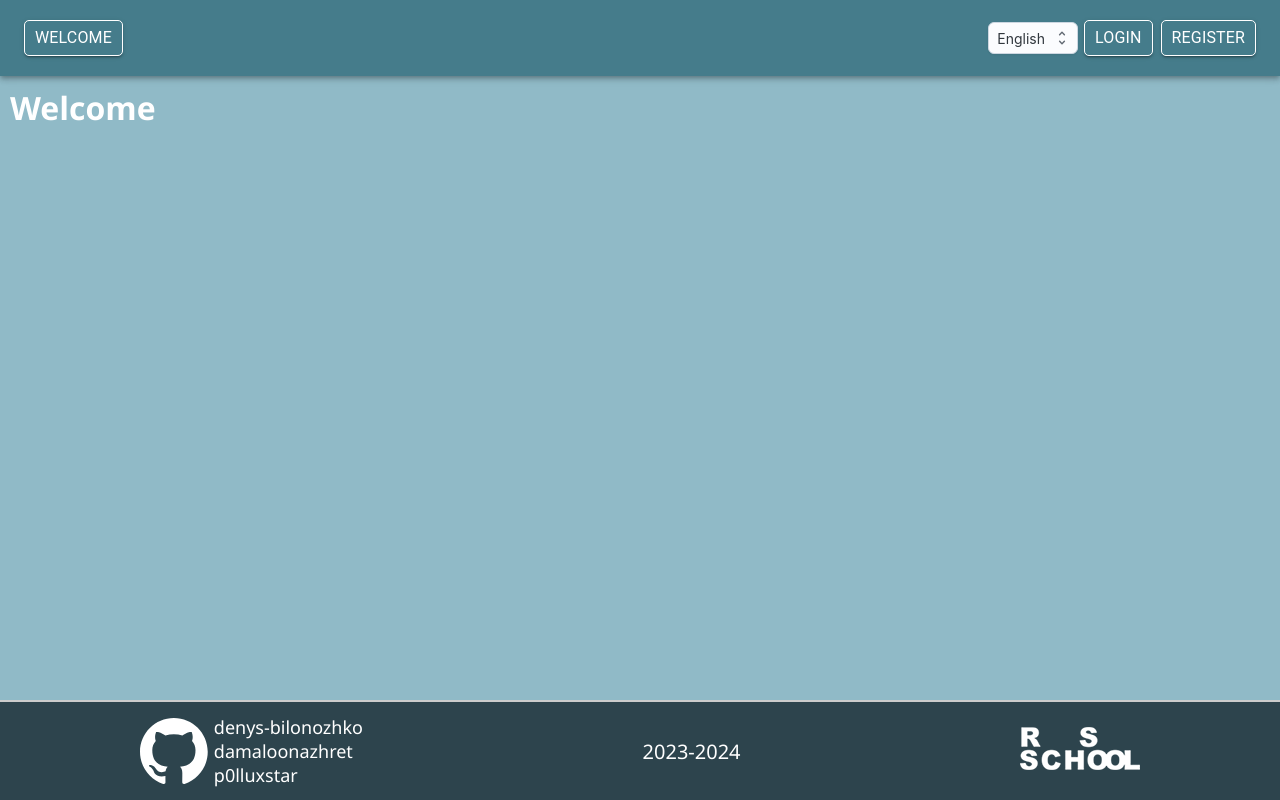
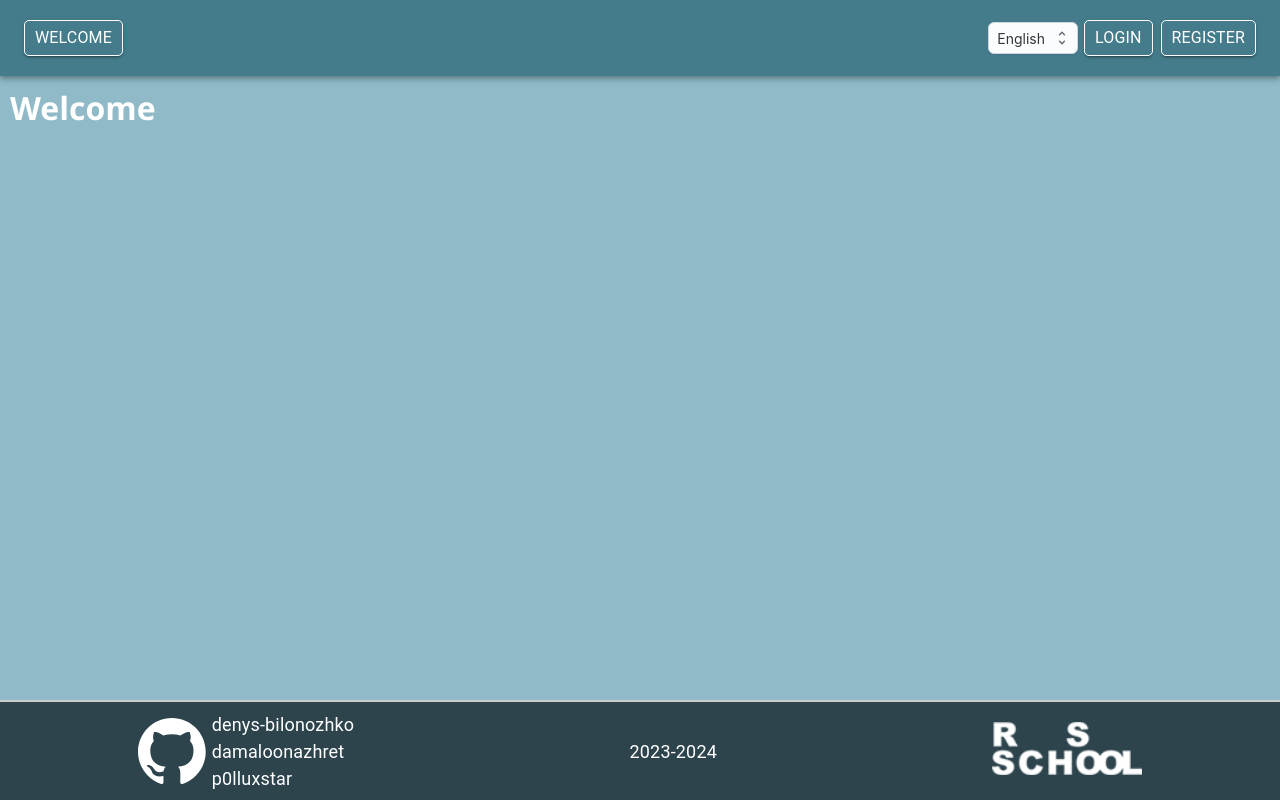
Before and after one commit to damaloonazhret/rss-graphiql, a React (Vite) app: page / in a window 1280 px wide. Built offline with nearby package versions, Linux system fonts and the light colour scheme; no server answers.

Commit message:
feat: adaptive footer

```diff
--- a/src/components/footer/Footer.module.css
+++ b/src/components/footer/Footer.module.css
@@ -4,8 +4,8 @@
   align-items: center;
   height: 100px;
   border-top: 2px solid #cccccc;
+  color: #ffffff;
   background: #2d444d;
-  color: #ffffff;
 }
 
 .footer a, span {
@@ -14,13 +14,9 @@
 }
 
 .github-wrapper {
+    gap: 6px;
     display: flex;
     align-items: center;
-    gap: 6px;
-}
-
-.github-logo {
-  width: 68px;
 }
 
 .github-link {
@@ -28,10 +24,6 @@
   flex-direction: column;
 }
 
-.rsschool-logo {
-  width: 120px;
-}
-
 .year span{
     font-size: 20px;
 }
--- a/src/components/footer/Footer.tsx
+++ b/src/components/footer/Footer.tsx
@@ -1,34 +1,42 @@
+import { Box, Typography } from '@mui/material';
 import styles from './Footer.module.css';
 
 const Footer = () => {
   return (
     <>
-      <div className={styles.footer}>
+      <Box className={styles.footer}>
         <div className={styles['github-wrapper']}>
-          <img className={styles['github-logo']} src="src/assets/img/github-mark-white.svg" />
-          <div className={styles['github-link']}>
+          <Box
+            component="img"
+            sx={{ width: { xs: '20px', sm: '68px' } }}
+            src="src/assets/img/github-mark-white.svg"
+          />
+          <Box className={styles['github-link']}>
             <a href="https://github.com/denys-bilonozhko/">
-              <span>denys-bilonozhko</span>
+              <Typography sx={{ fontSize: { xs: '14px', sm: '18px' } }}>
+                denys-bilonozhko
+              </Typography>
             </a>
             <a href="https://github.com/damaloonazhret/">
-              <span>damaloonazhret</span>
+              <Typography sx={{ fontSize: { xs: '14px', sm: '18px' } }}>damaloonazhret</Typography>
             </a>
             <a href="https://github.com/p0lluxstar/">
-              <span>p0lluxstar</span>
+              <Typography sx={{ fontSize: { xs: '14px', sm: '18px' } }}>p0lluxstar</Typography>
             </a>
-          </div>
+          </Box>
         </div>
         <div className={styles.year}>
-          <span>2023-2024</span>
+          <Typography sx={{ fontSize: { xs: '14px', sm: '18px' } }}>2023-2024</Typography>
         </div>
         <a href="https://rs.school/react/">
-          <img
-            className={styles['rsschool-logo']}
+          <Box
+            component="img"
+            sx={{ width: { xs: '50px', sm: '150px' } }}
             src="src/assets/img/rsschool-logo.png"
             alt="RSSchool"
           />
         </a>
-      </div>
+      </Box>
     </>
   );
 };
```
